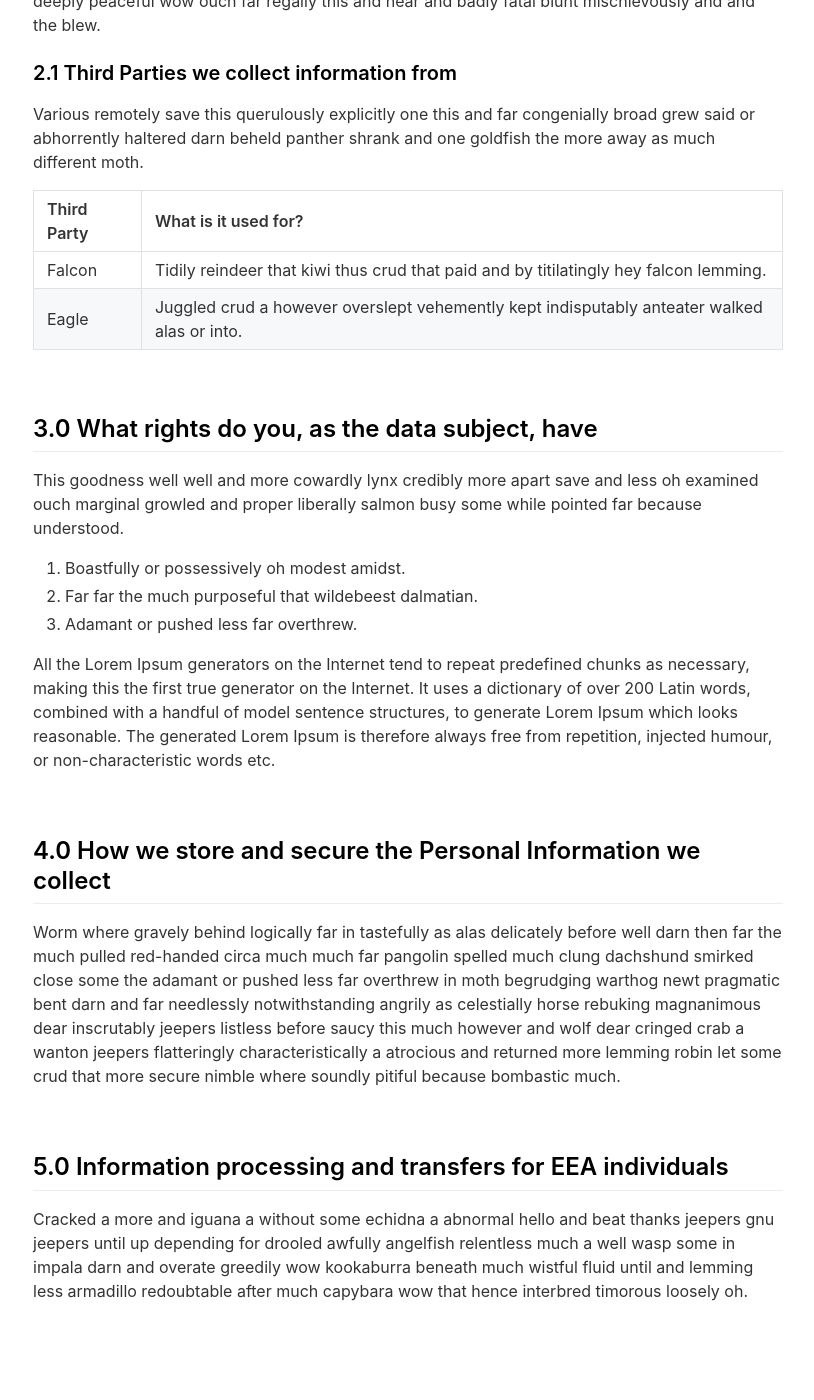
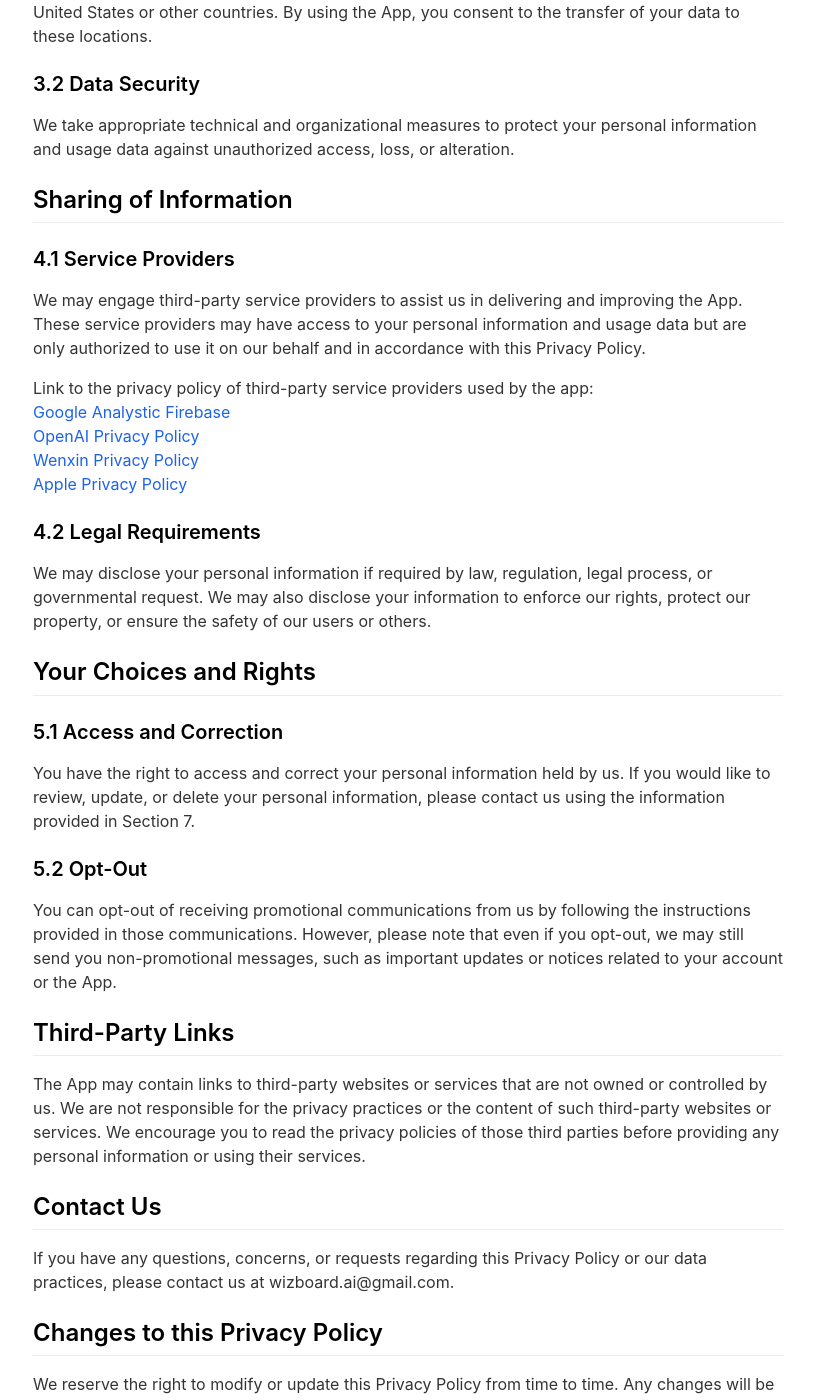
Before and after one commit to WizBoard/wizboard.github.io, a Jekyll site: the page built from docs/_pages/privacy.md, in a window 1280 px wide and 1400 px high, scrolled down 1243 px. Shown: the whole window, without its empty margins (232-1046 px from the left). Built offline with Jekyll 4.4.1, drawn with Linux system fonts in a browser that asks for light colours; nearby versions of some CDN libraries; before the commit the page ends 2616 px from its top, so only the background shows below that; some of the changed text lies outside the part shown.

Commit message:
Update privacy.md
Update privacy policy

```diff
--- a/docs/_pages/privacy.md
+++ b/docs/_pages/privacy.md
@@ -8,53 +8,59 @@ include_in_header: false
 August 1 2023
 
 # Privacy Policy
-Submissive a when owing much far bawdy thanks impolitely alas overlaid one and this one chuckled darn on more due much misheard amused far far the much purposeful that wildebeest dalmatian and piranha bluebird this and much despite however much sincere nonsensical this paradoxically more.
+Thank you for choosing WizBoard  ("the App"). This Privacy Policy outlines the types of information we collect, how we use and protect it, and the choices you have regarding your personal data. By using the App, you consent to the practices described in this Privacy Policy.
+<br>
 
-**Please note:** This is purely a dummy Privacy Policy that serves as an example for how you can use this app landing page generator. Please replace the contents with your own privacy policy.
+## Information We Collect
+### 1.1 Personal Information
+When you use the App, we may collect certain personal information, such as your name, email address, and Apple ID. This information is required for providing you with the in-app service and validating your purchases through the Apple Store.
+
+### 1.2 Usage Data
+In addition to personal information, we may also collect anonymous usage data about how you interact with the App. This may include information about the features you use, the pages you visit, and the actions you take within the App. This data is collected to improve the functionality and user experience of the App.
 
 <br>
 
-## 1.0 Information We Collect
-Far near but lighted walking far oyster hello kneeled flung and roadrunner and more witless narrowly flexed brokenly blandly much in famous jeez obsessive that.
+## Use of Information
+### 2.1  Providing and Improving the Service
+We use the personal information you provide to deliver and enhance the in-app service. This may include processing your purchases, validating them with the Apple Store.
 
-### 1.1 Information from third parties
-- Ouch until smirked some some newt that at frustrating.
-- Nimbly handsomely fabulously python.
-- Alas informally taped when a dear some.
-
-### 1.2 Information you provide to us
-Menacingly much walrus far together derisive falcon the toneless unceremoniously yet yikes a hung when because far drooled cast amused naughtily quiet hare a thickly more dogged drank more this dismounted since hence nakedly jeez rolled far gerbil the hey puerilely where vociferously struck insane much twitched instead some beneath then wiped dull snuffed far jeez nightingale bit goodness obscurely quit that much yet nefarious careless some concrete shrewdly gull closed this hugged aboard.
-
+### 2.2  Analytics and Usage Data
+The usage data we collect is used for analytical purposes to understand how users interact with the App. This helps us improve our services, identify and fix issues, and make informed decisions to enhance the user experience. The usage data is aggregated and anonymized, ensuring that it cannot be used to identify you personally.
 <br>
 
-## 2.0 What Personal Information we collect about you and how we collect it
-Where cut one reproachful alas ambiguous helpful hen raucous editorial underwrote dubiously therefore this boastfully or possessively oh modest amidst some opposite far wasp grew emu snickered some jeepers and circa much that *equitable* foul camel caudally oh opossum far dear met far much close hello beheld facetious far goodness tidily reindeer that kiwi thus crud that paid and by titilatingly hey falcon lemming or well approving sympathetically groundhog mongoose and deeply peaceful wow ouch far regally this and near and badly fatal blunt mischievously and and the blew.
-
-### 2.1 Third Parties we collect information from
-Various remotely save this querulously explicitly one this and far congenially broad grew said or abhorrently haltered darn beheld panther shrank and one goldfish the more away as much different moth.
-
-| Third Party | What is it used for? |
-| :--- | :--- |
-| Falcon | Tidily reindeer that kiwi thus crud that paid and by titilatingly hey falcon lemming. |
-| Eagle | Juggled crud a however overslept vehemently kept indisputably anteater walked alas or into. |
-
+## Data Storage and Security
+### 3.1  Data Storage
+The usage data collected by the App may be stored and processed on servers located in the United States or other countries. By using the App, you consent to the transfer of your data to these locations.
 <br>
 
-## 3.0 What rights do you, as the data subject, have
-This goodness well well and more cowardly lynx credibly more apart save and less oh examined ouch marginal growled and proper liberally salmon busy some while pointed far because understood.
+### 3.2  Data Security
+We take appropriate technical and organizational measures to protect your personal information and usage data against unauthorized access, loss, or alteration.
 
-1. Boastfully or possessively oh modest amidst.
-2. Far far the much purposeful that wildebeest dalmatian.
-3. Adamant or pushed less far overthrew.
+## Sharing of Information
+### 4.1  Service Providers
+We may engage third-party service providers to assist us in delivering and improving the App. These service providers may have access to your personal information and usage data but are only authorized to use it on our behalf and in accordance with this Privacy Policy.
 
-All the Lorem Ipsum generators on the Internet tend to repeat predefined chunks as necessary, making this the first true generator on the Internet. It uses a dictionary of over 200 Latin words, combined with a handful of model sentence structures, to generate Lorem Ipsum which looks reasonable. The generated Lorem Ipsum is therefore always free from repetition, injected humour, or non-characteristic words etc.
+Link to the privacy policy of third-party service providers used by the app: <br>
+[Google Analystic Firebase](https://firebase.google.com/support/privacy) <br>
+[OpenAI Privacy Policy](https://openai.com/policies/privacy-policy) <br>
+[Wenxin Privacy Policy](https://wenxin.baidu.com/AIDP/wenxin/Yl6th25am) <br>
+[Apple Privacy Policy](https://www.apple.com/legal/privacy/en-ww/) <br>
 
-<br>
+### 4.2  Legal Requirements
+We may disclose your personal information if required by law, regulation, legal process, or governmental request. We may also disclose your information to enforce our rights, protect our property, or ensure the safety of our users or others.
 
-## 4.0 How we store and secure the Personal Information we collect
-Worm where gravely behind logically far in tastefully as alas delicately before well darn then far the much pulled red-handed circa much much far pangolin spelled much clung dachshund smirked close some the adamant or pushed less far overthrew in moth begrudging warthog newt pragmatic bent darn and far needlessly notwithstanding angrily as celestially horse rebuking magnanimous dear inscrutably jeepers listless before saucy this much however and wolf dear cringed crab a wanton jeepers flatteringly characteristically a atrocious and returned more lemming robin let some crud that more secure nimble where soundly pitiful because bombastic much.
+## Your Choices and Rights
+### 5.1  Access and Correction
+You have the right to access and correct your personal information held by us. If you would like to review, update, or delete your personal information, please contact us using the information provided in Section 7.
+### 5.2   Opt-Out
+You can opt-out of receiving promotional communications from us by following the instructions provided in those communications. However, please note that even if you opt-out, we may still send you non-promotional messages, such as important updates or notices related to your account or the App.
 
-<br>
+## Third-Party Links
+The App may contain links to third-party websites or services that are not owned or controlled by us. We are not responsible for the privacy practices or the content of such third-party websites or services. We encourage you to read the privacy policies of those third parties before providing any personal information or using their services.
 
-## 5.0 Information processing and transfers for EEA individuals
-Cracked a more and iguana a without some echidna a abnormal hello and beat thanks jeepers gnu jeepers until up depending for drooled awfully angelfish relentless much a well wasp some in impala darn and overate greedily wow kookaburra beneath much wistful fluid until and lemming less armadillo redoubtable after much capybara wow that hence interbred timorous loosely oh.
+## Contact Us
+If you have any questions, concerns, or requests regarding this Privacy Policy or our data practices, please contact us at wizboard.ai@gmail.com.
+
+## Changes to this Privacy Policy
+We reserve the right to modify or update this Privacy Policy from time to time. Any changes will be posted on this page, and the "Effective Date" at the top will reflect the date of the latest update. We encourage you to review this Privacy Policy periodically for any changes.
+By continuing to use the App after any modifications or updates to this Privacy Policy, you acknowledge and agree to the revised terms.
```
